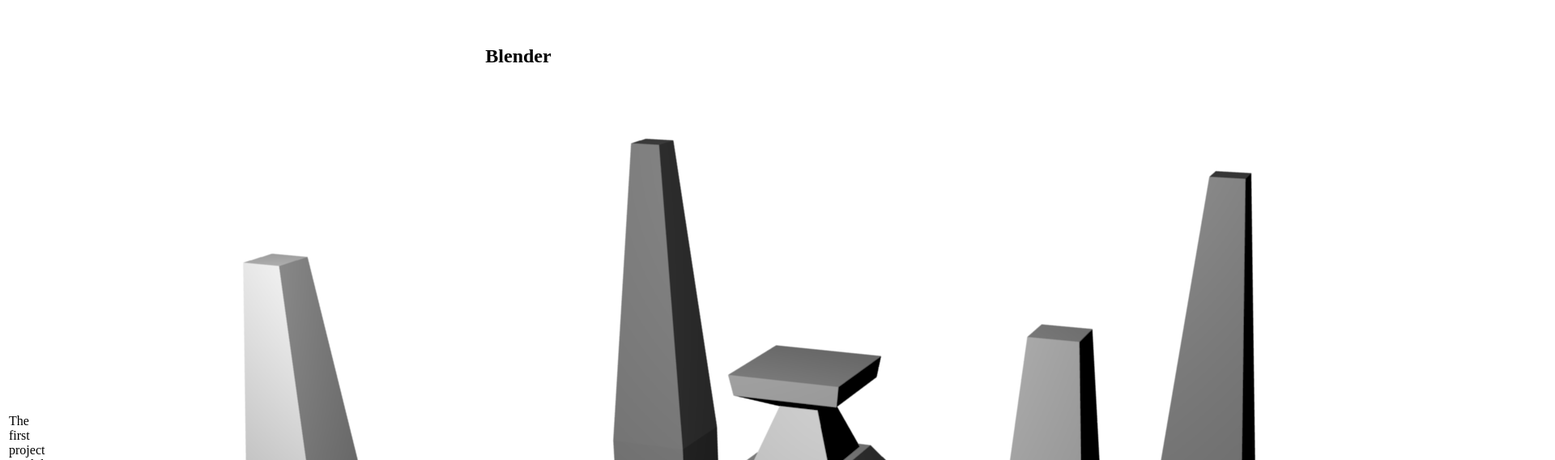
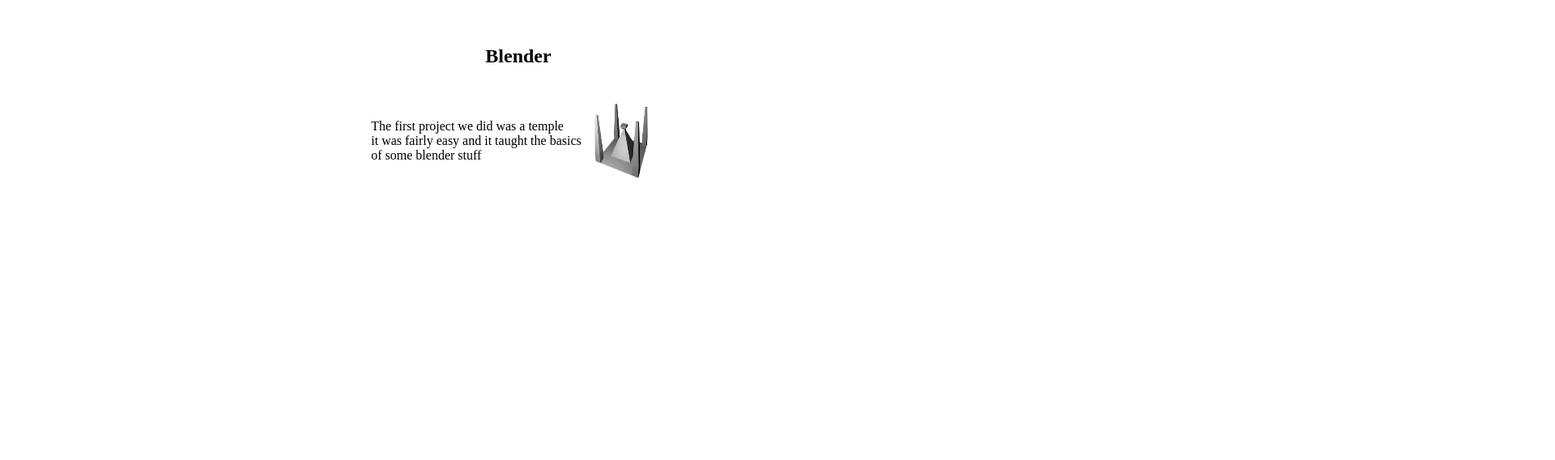
Before and after one commit to AlexDvorak/portfolio, a plain HTML site: page index.html in a window 1280 px wide. Shown: the part 48-616 px from the top of the page at 81% size, 1920 px wide, since content can reach past the window. Drawn offline with Linux system fonts and the light colour scheme.

Commit message:
Update index.html

```diff
--- a/index.html
+++ b/index.html
@@ -4,7 +4,7 @@
   <table>
     <tr>
       <td>The first project we did was a temple<br> it was fairly easy and it taught the basics<br> of some blender stuff</td>
-      <td><img src="pyramid.png"></td>
+      <td><img src="pyramid.png" width=100 height=100></td>
     </tr>
   </table>
 </div>
```
